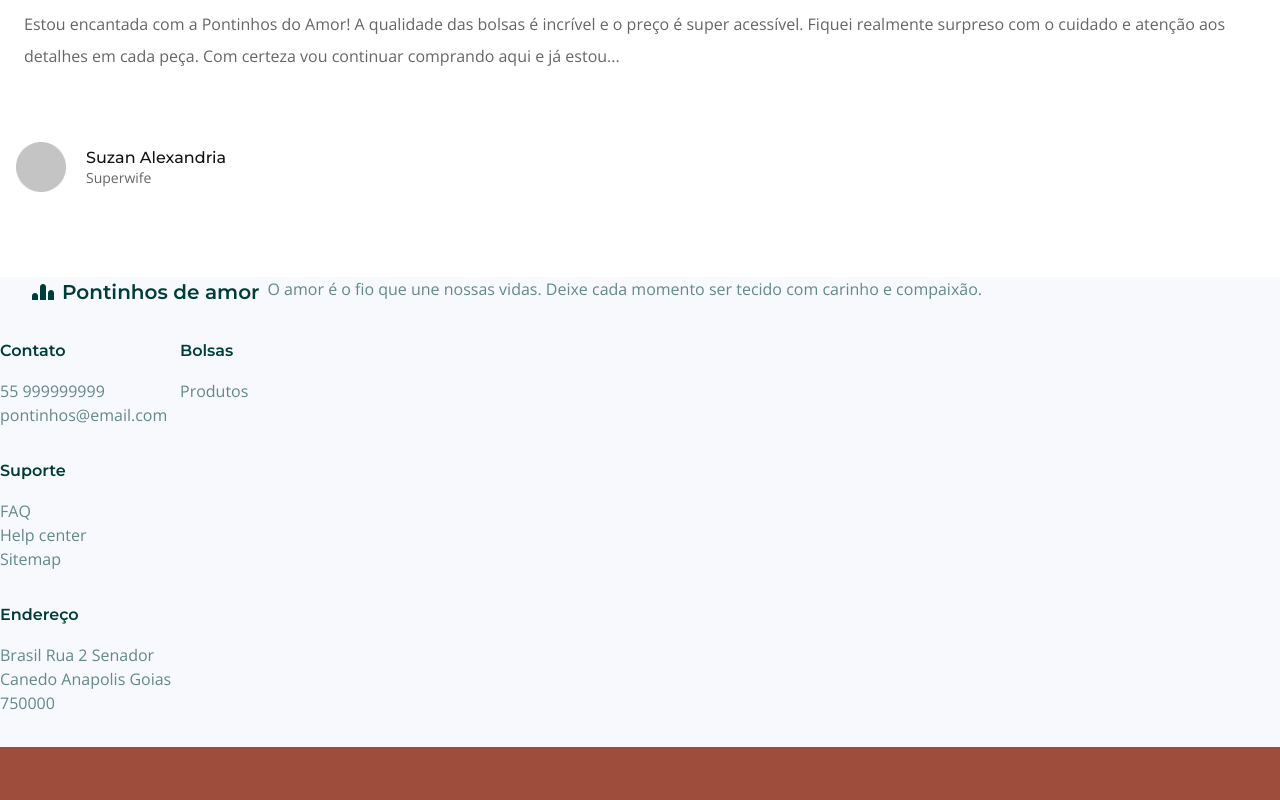
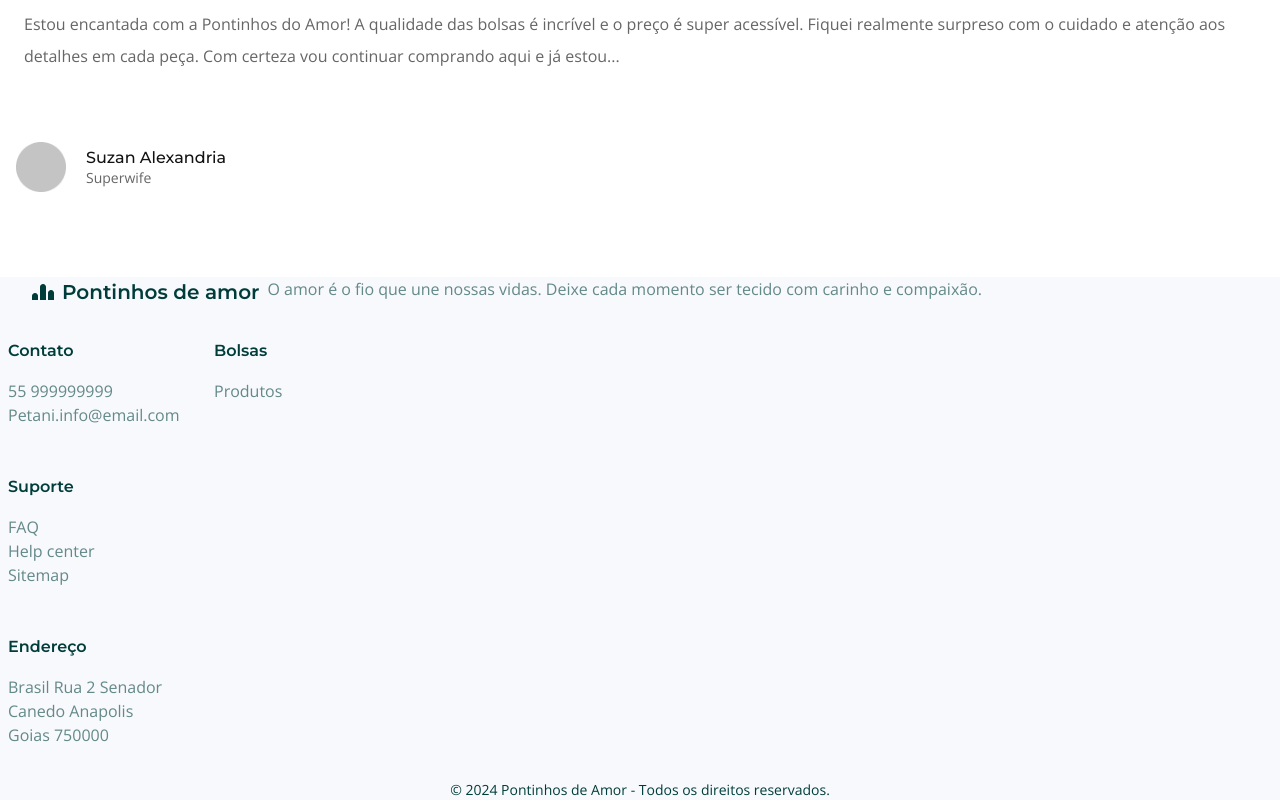
Before and after one commit to aninhafofazap/pontinhos-de-amor, a Next.js app: page / in a window 1280 px wide. Shown: the part 4030-4830 px from the top of the page. Before the commit the page ends 4777 px from the top, so only its background shows below. Built offline with nearby package versions, Linux system fonts and the light colour scheme.

Commit message:
Finished styling on the footer

```diff
--- a/app/components/footer/footer.css
+++ b/app/components/footer/footer.css
@@ -36,11 +36,12 @@
 .footer-section-infos {
     display: flex;
     flex-wrap: wrap;
-
+    padding: 0 0.5em;
+    gap: 1rem;
 }
 
 .sections {
-    max-width: 180px;
+    max-width: 155px;
     width: 100%;
     max-height: 150px;
     height: 100%;
@@ -61,6 +62,10 @@
     font-weight: 600;
 }
 
+.sections:nth-child(2) {
+    padding: 0 35px;
+}
+
 
 .sections p {
     color: rgba(0, 61, 58, 0.6);
@@ -70,30 +75,10 @@
 }
 
 
-
-
-
-
-
-
-
-
-
-
-
-
-
-
-
-
-
-
-
-
-
-
-
-/* motivação dolorosa:
-Aprimorar estudos em Css por que voce é muito burra mané, sua evolução
-nunca vai chegar se voce nao se esforçar mais, esse teu esforço e força de
-vontade ta precaria. EVOLUA GAROTA, assim voce nao vai ser ninguem. */
+.diretory-info {
+    color: #003D3A;
+    font-family: var(--main);
+    font-size: 14px;
+    font-weight: 400;
+    text-align: center;
+}
--- a/app/components/footer/footer.tsx
+++ b/app/components/footer/footer.tsx
@@ -15,7 +15,7 @@ function Footer() {
                 <div className="sections">
                     <h3>Contato</h3>
                     <p>55 999999999</p>
-                    <p>pontinhos@email.com</p>
+                    <p>Petani.info@email.com</p>
                 </div>
                 <div className="sections">
                     <h3>Bolsas</h3>
@@ -32,6 +32,9 @@ function Footer() {
                     <p>Brasil Rua 2 Senador Canedo Anapolis Goias 750000</p>
                 </div>
             </div>
+            <div className="diretory">
+                <p className="diretory-info">© 2024 Pontinhos de Amor - Todos os direitos reservados.</p>
+            </div>
         </div>
     )
 }
```
